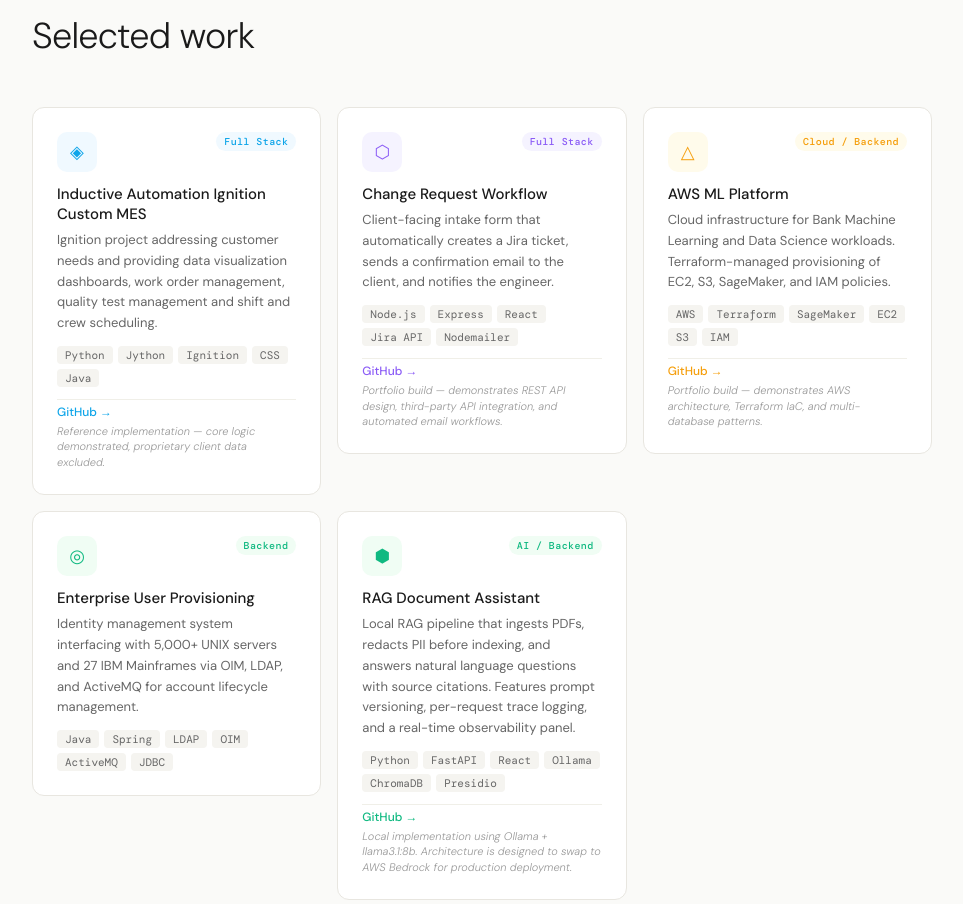
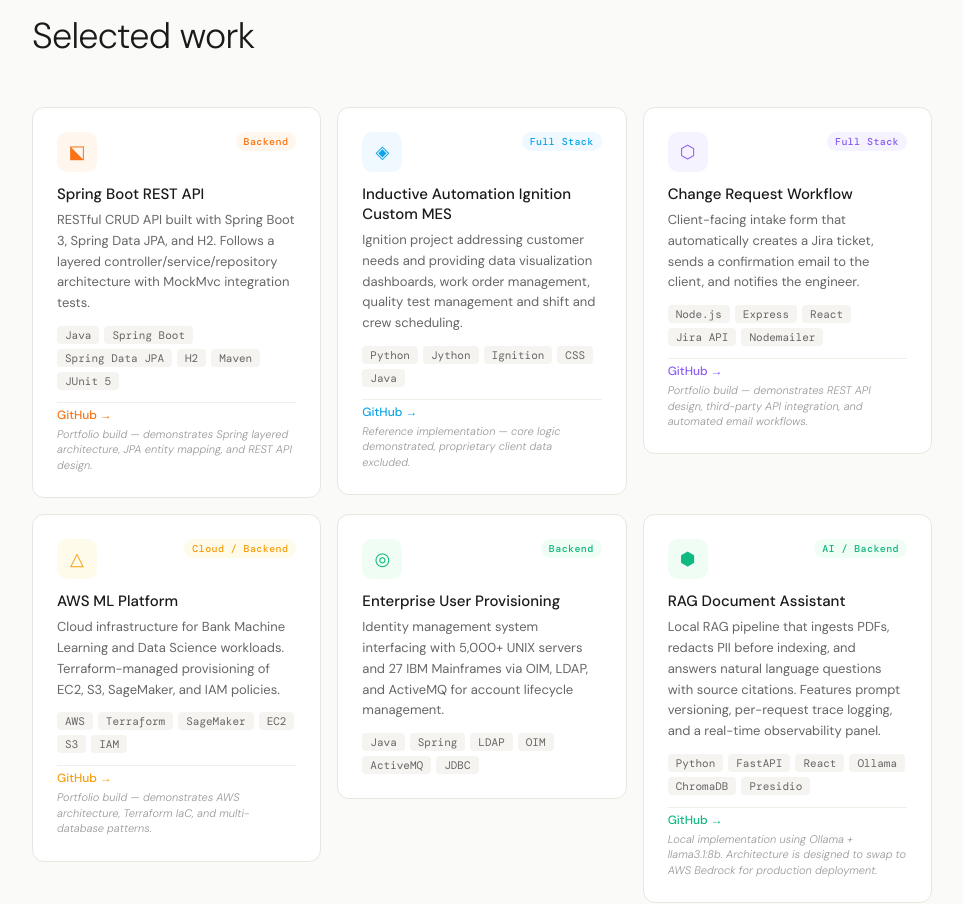
Before and after one commit to Harlow7777/portfolio, a React (Vite) app: page / in a window 1280 px wide. Shown: the part 1663-2567 px from the top of the page, without its empty margins (158-1121 px from the left). Built offline with nearby package versions, Linux system fonts and the light colour scheme.

Commit message:
Added java spring app to projects

```diff
--- a/src/App.jsx
+++ b/src/App.jsx
@@ -34,6 +34,18 @@
 ];
 
 const PROJECTS = [
+  {
+  title: "Spring Boot REST API",
+  desc: "RESTful CRUD API built with Spring Boot 3, Spring Data JPA, and H2. Follows a layered controller/service/repository architecture with MockMvc integration tests.",
+  stack: ["Java", "Spring Boot", "Spring Data JPA", "H2", "Maven", "JUnit 5"],
+  icon: "⬕",
+  color: "#f97316",
+  lightBg: "#fff7ed",
+  darkBg: "#1f1008",
+  type: "Backend",
+  github: "https://github.com/Harlow7777/java-spring",
+  note: "Portfolio build — demonstrates Spring layered architecture, JPA entity mapping, and REST API design."
+  },
   {
     title: "Inductive Automation Ignition Custom MES",
     desc: "Ignition project addressing customer needs and providing data visualization dashboards, work order management, quality test management and shift and crew scheduling.",
```
